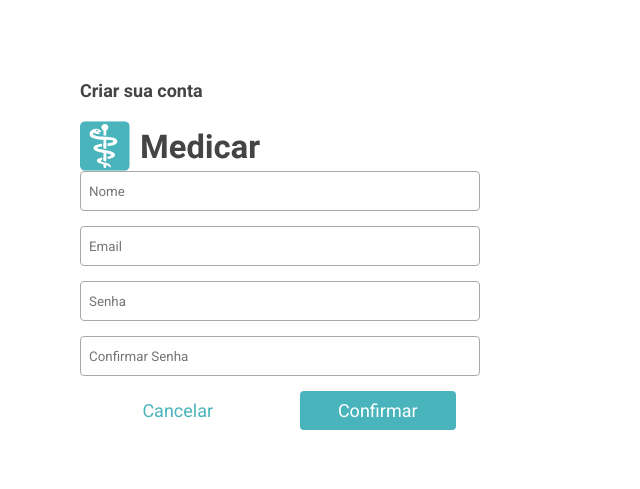
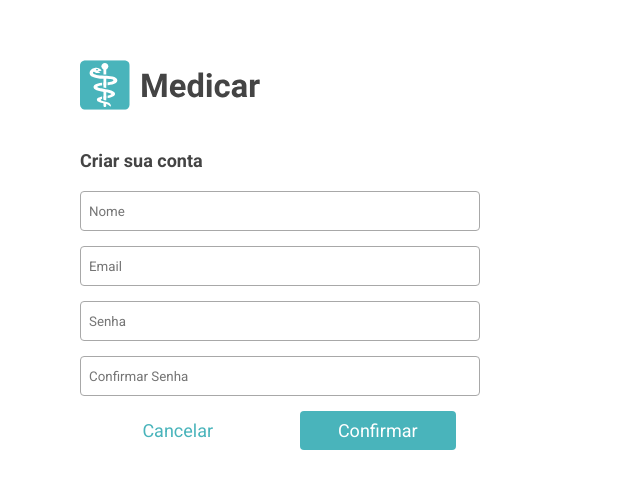
Before and after one commit to brunosilva/medicar, a Next.js app: page /register in a window 1280 px wide. Shown: the part 225-714 px from the top of the page, without its empty margins (0-640 px from the left). Built offline with nearby package versions, Linux system fonts and the light colour scheme.

Commit message:
refactor: :art: register layout component

```diff
--- a/pages/register/index.tsx
+++ b/pages/register/index.tsx
@@ -3,13 +3,18 @@ import { Button } from "../../components/Button";
 import Form from "../../components/Form";
 import { Field, FormAction, Input } from "../../components/Form/style";
 import Logo from "../../components/Logo";
+import { RowLogo } from "../style";
+import { ContainerRegister } from "./style";
 
 export default function Register() {
   const route = useRouter();
 
   return (
+    <ContainerRegister>
+      <RowLogo margin="large">
+        <Logo />
+      </RowLogo>
       <Form title="Criar sua conta">
-      <Logo />
         <Field>
           <Input type="text" name="name" placeholder="Nome" />
         </Field>
@@ -27,5 +32,6 @@ export default function Register() {
           <Button color="green" onClick={() => route.push('/appointments')}>Confirmar</Button>
         </FormAction>
       </Form>
+    </ContainerRegister>
   )
 }
--- /dev/null
+++ b/pages/register/style.ts
@@ -0,0 +1,6 @@
+import { styled } from "@stitches/react";
+
+export const ContainerRegister = styled('div', {
+  display: 'flex',
+  flexDirection: 'column',
+})
```
Lines whose indentation alone changed are shown as unchanged.
